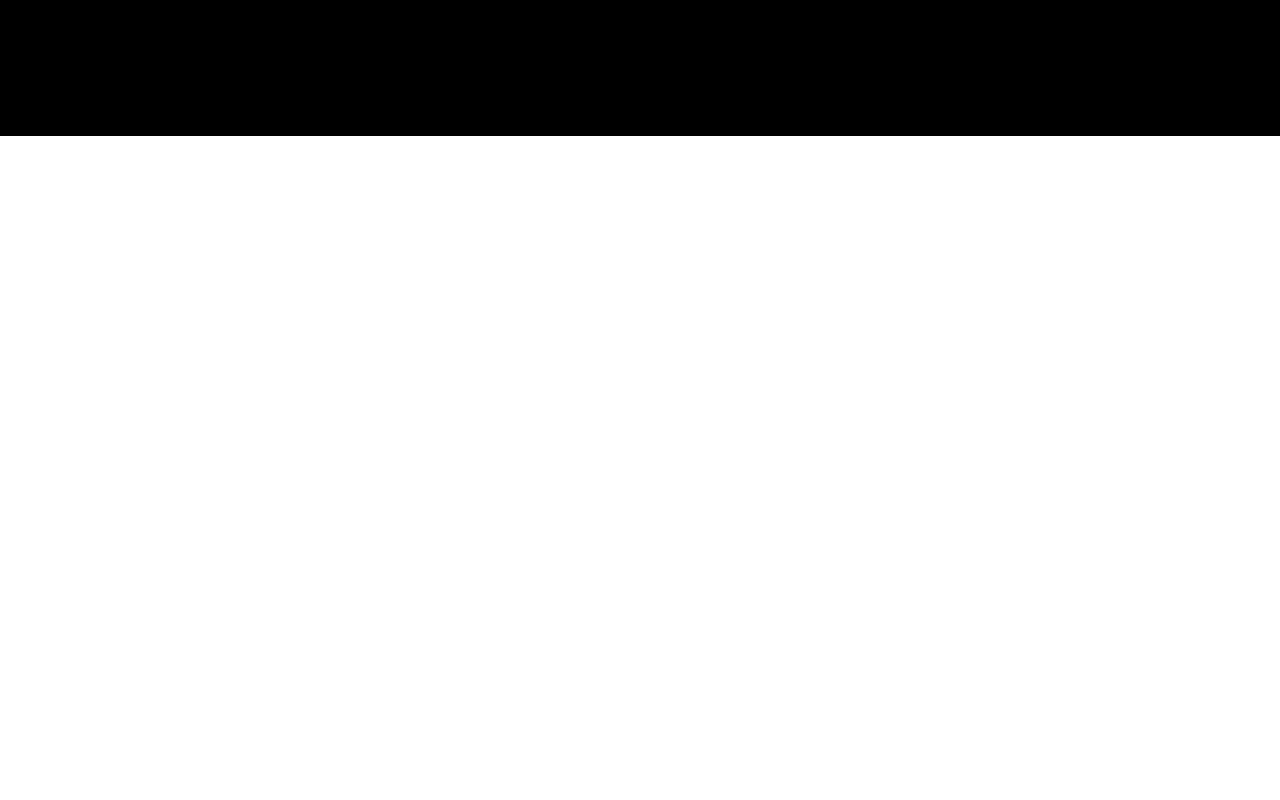
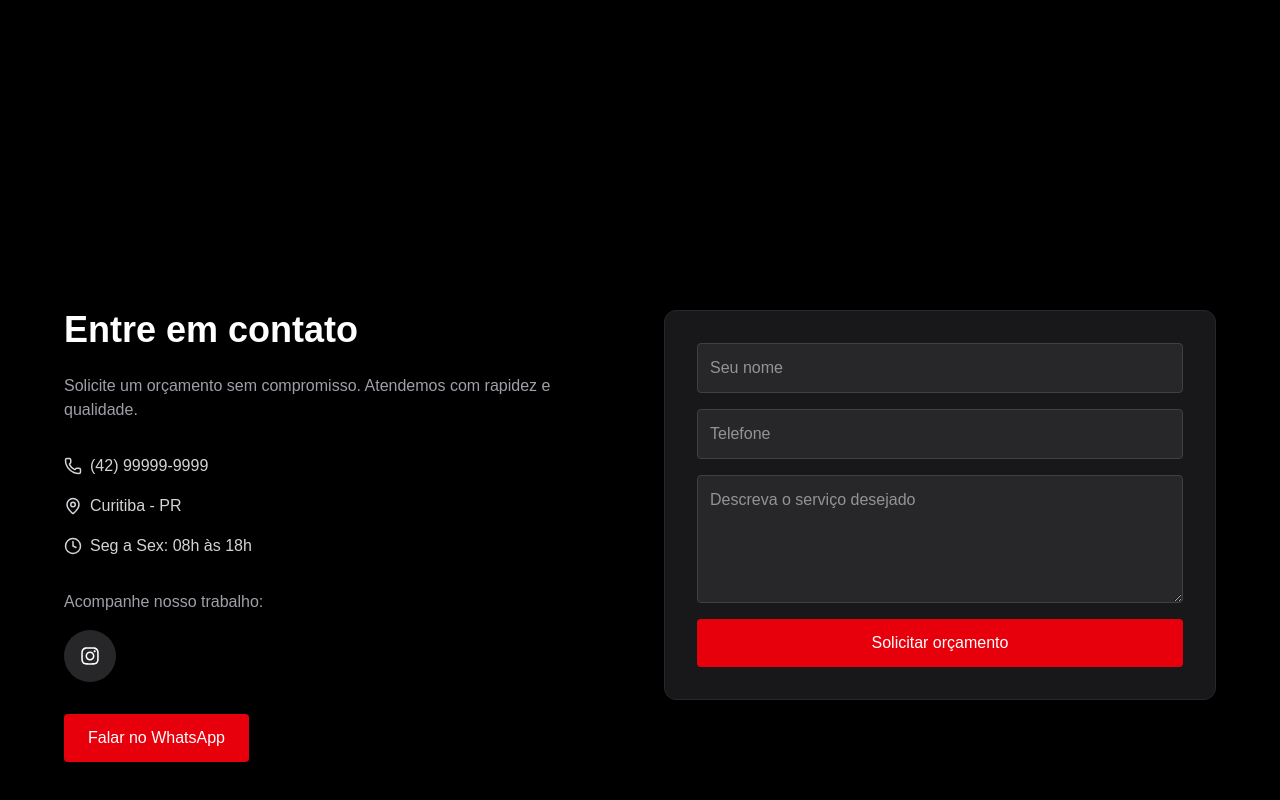
Before and after one commit to MatVicDev/estofaria-qualidade, a Next.js app: page / in a window 1280 px wide. Shown: the part 3414-4214 px from the top of the page. Before the commit the page ends 3550 px from the top, so only its background shows below. Built offline with nearby package versions, Linux system fonts and the light colour scheme.

Commit message:
Adicionando a seção de contatos

```diff
--- a/app/page.tsx
+++ b/app/page.tsx
@@ -3,6 +3,7 @@
 import Services from "@/components/Services";
 import Portfolio from "@/components/Portfolio";
 import About from "@/components/About";
+import Contact from "@/components/Contact";
 
 export default function Home() {
   return (
@@ -12,6 +13,7 @@
       <Services />
       <Portfolio />
       <About />
+      <Contact />
     </main>
   );
 }
--- /dev/null
+++ b/components/Contact.tsx
@@ -0,0 +1,162 @@
+"use client";
+
+import { useState } from "react";
+import Section from "./Section";
+import { Phone, MapPin, Clock } from "lucide-react";
+import { FaInstagram } from "react-icons/fa";
+
+export default function Contact() {
+  const [name, setName] = useState("");
+  const [phone, setPhone] = useState("");
+  const [message, setMessage] = useState("");
+
+  function formatPhone(value: string) {
+    const numbers = value.replace(/\D/g, "");
+
+    if (numbers.length <= 2) {
+      return `(${numbers}`;
+    }
+
+    if (numbers.length <= 7) {
+      return `(${numbers.slice(0, 2)}) ${numbers.slice(2)}`;
+    }
+
+    return `(${numbers.slice(0, 2)}) ${numbers.slice(2, 7)}-${numbers.slice(7, 11)}`;
+  }
+
+  function sanitize(text: string) {
+    return text.replace(/<[^>]*>?/gm, "").trim();
+  }
+
+  function handleSubmit(e: React.FormEvent) {
+    e.preventDefault();
+
+    const cleanName = sanitize(name);
+    const cleanPhone = sanitize(phone);
+    const cleanMessage = sanitize(message);
+    const onlyNumbers = phone.replace(/\D/g, "");
+
+    if (!cleanName || !cleanPhone || !cleanMessage) {
+      alert("Preencha todos os campos.");
+      return;
+    }
+
+    if (cleanName.length < 3) {
+      alert("Nome muito curto.");
+      return;
+    }
+
+    if (cleanMessage.length < 10) {
+      alert("A descrição deve ter pelo menos 10 caracteres.");
+      return;
+    }
+
+    if (onlyNumbers.length < 10) {
+      alert("Telefone inválido.");
+      return;
+    }
+
+    const text = `Olá! Vim pelo site e gostaria de um orçamento
+    Nome: ${cleanName}
+    Telefone: ${cleanPhone}
+
+    Serviço solicitado:
+    ${cleanMessage}`;
+
+    const url = `https://wa.me/5511000000000?text=${encodeURIComponent(text)}`;
+
+    window.open(url, "_blank");
+  }
+
+  return (
+    <Section id="contato">
+      <div className="max-w-6xl w-full grid grid-cols-1 md:grid-cols-2 gap-12 items-start">
+
+        {/* Texto */}
+        <div>
+          <h2 className="text-2xl md:text-4xl font-bold mb-6">
+            Entre em contato
+          </h2>
+
+          <p className="text-zinc-400 mb-8">
+            Solicite um orçamento sem compromisso. Atendemos com rapidez e qualidade.
+          </p>
+
+          <div className="space-y-4 text-zinc-300">
+            <p className="flex items-center gap-2">
+              <Phone size={18} /> (42) 99999-9999
+            </p>
+
+            <p className="flex items-center gap-2">
+              <MapPin size={18} /> Curitiba - PR
+            </p>
+
+            <p className="flex items-center gap-2">
+              <Clock size={18} /> Seg a Sex: 08h às 18h
+            </p>
+          </div>
+
+          <div className="mt-8">
+            <p className="text-zinc-400 mb-4">Acompanhe nosso trabalho:</p>
+
+            <div className="flex gap-4">
+              <a
+                href="https://instagram.com/meu_instagram"
+                target="_blank"
+                className="bg-zinc-800 p-4 rounded-full hover:bg-red-600 hover:scale-110 transition"
+              >
+                <FaInstagram size={20} />
+              </a>
+            </div>
+          </div>
+
+          <a
+            href="https://wa.me/5511000000000?text=Olá,%20gostaria%20de%20um%20orçamento!"
+            target="_blank"
+            className="inline-block mt-8 bg-red-600 hover:bg-red-700 px-6 py-3 rounded transition w-full md:w-auto text-center"
+          >
+            Falar no WhatsApp
+          </a>
+        </div>
+
+        {/* Formulário */}
+        <div className="bg-zinc-900 border border-zinc-800 p-8 rounded-xl">
+          <form onSubmit={handleSubmit} className="flex flex-col gap-4">
+            <input
+              type="text"
+              placeholder="Seu nome"
+              value={name}
+              onChange={(e) => setName(e.target.value)}
+              maxLength={50}
+              className="bg-zinc-800 border border-zinc-700 p-3 rounded text-white"
+            />
+
+            <input
+              type="text"
+              placeholder="Telefone"
+              value={phone}
+              onChange={(e) => setPhone(formatPhone(e.target.value))}
+              maxLength={20}
+              className="bg-zinc-800 border border-zinc-700 p-3 rounded text-white"
+            />
+
+            <textarea
+              placeholder="Descreva o serviço desejado"
+              value={message}
+              onChange={(e) => setMessage(e.target.value)}
+              maxLength={300}
+              className="bg-zinc-800 border border-zinc-700 p-3 rounded text-white h-32"
+            />
+
+            <button
+              type="submit"
+              className="bg-red-600 hover:bg-red-700 p-3 rounded transition"
+            >
+              Solicitar orçamento
+            </button>
+          </form>
+        </div>
+      </div>
+    </Section>
+  );
+}
--- a/package.json
+++ b/package.json
@@ -12,7 +12,8 @@
     "lucide-react": "^1.7.0",
     "next": "16.2.1",
     "react": "19.2.4",
-    "react-dom": "19.2.4"
+    "react-dom": "19.2.4",
+    "react-icons": "^5.6.0"
   },
   "devDependencies": {
     "@tailwindcss/postcss": "^4",
```
Also changed, not shown: 1 other file (tests, documents, lock files or other folders).
